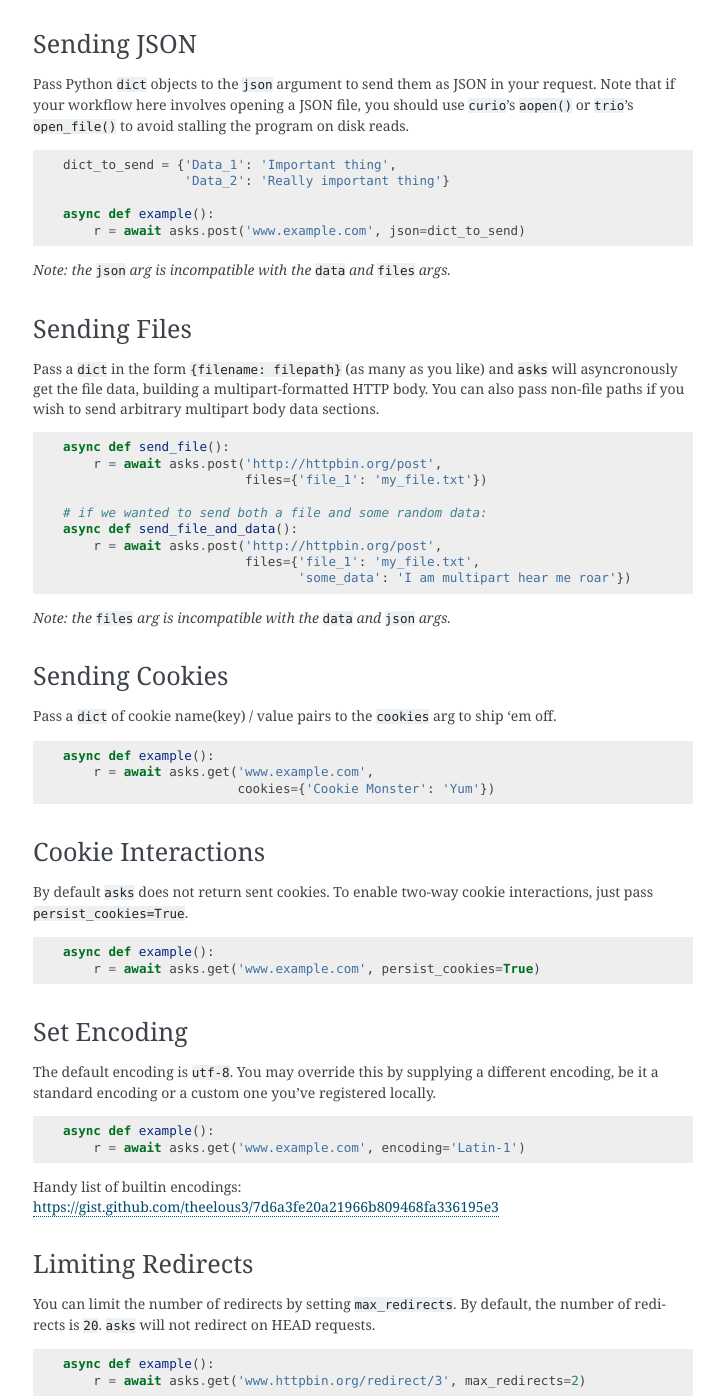
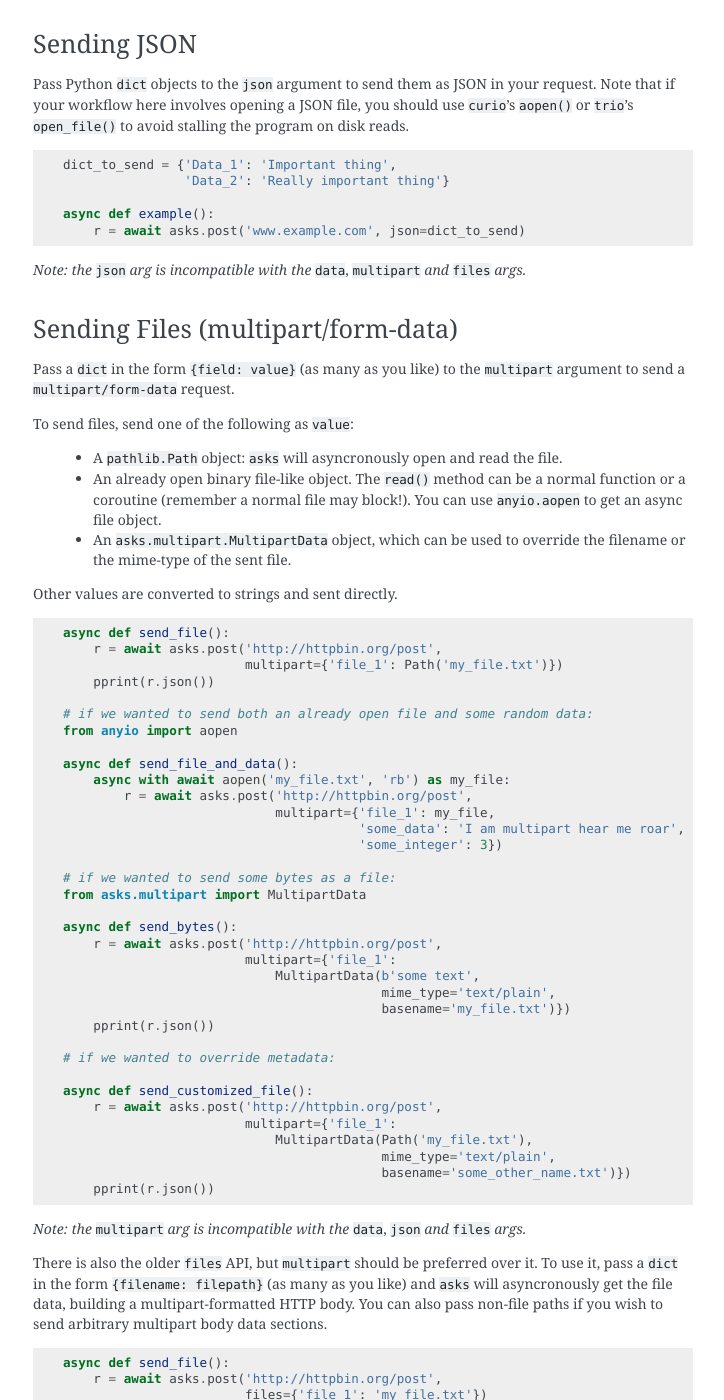
Before and after one commit to theelous3/asks, a Sphinx documentation site: the page built from docs/source/overview-of-funcs-and-args.rst, in a window 1280 px wide and 1400 px high, scrolled down 1428 px. Shown: the whole window, without its empty margins (387-1111 px from the left). Built offline with Sphinx 7.4.7, drawn with Linux system fonts in a browser that asks for light colours; some of the changed text lies outside the part shown.

Commit message:
Add documentation on multipart.

```diff
--- a/docs/source/overview-of-funcs-and-args.rst
+++ b/docs/source/overview-of-funcs-and-args.rst
@@ -56,7 +56,7 @@ You may also pass strings and iterables, ``asks`` will attempt to format them co
     # sends in request body:
     b'?Elmo+wants+data'
 
-*Note: the* ``data`` *arg is incompatible with the* ``files`` *and* ``json`` *args.*
+*Note: the* ``data`` *arg is incompatible with the* ``json``, ``multipart`` *and* ``files`` *args.*
 
 
 Custom Headers
@@ -81,14 +81,62 @@ Note that if your workflow here involves opening a JSON file, you should use ``c
     async def example():
         r = await asks.post('www.example.com', json=dict_to_send)
 
-*Note: the* ``json`` *arg is incompatible with the* ``data`` *and* ``files`` *args.*
+*Note: the* ``json`` *arg is incompatible with the* ``data``, ``multipart`` *and* ``files`` *args.*
 
 
-Sending Files
-_____________
+Sending Files (multipart/form-data)
+___________________________________
 
-Pass a ``dict`` in the form ``{filename: filepath}`` (as many as you like) and ``asks`` will asyncronously get the file data, building a multipart-formatted HTTP body.
-You can also pass non-file paths if you wish to send arbitrary multipart body data sections. ::
+Pass a ``dict`` in the form ``{field: value}`` (as many as you like) to the ``multipart`` argument to
+send a ``multipart/form-data`` request.
+
+To send files, send one of the following as ``value``:
+
+    - A ``pathlib.Path`` object: ``asks`` will asyncronously open and read the file.
+    - An already open binary file-like object. The ``read()`` method can be a normal function or a coroutine (remember a normal file may block!). You can use ``anyio.aopen`` to get an async file object.
+    - An ``asks.multipart.MultipartData`` object, which can be used to override the filename or the mime-type of the sent file.
+
+Other values are converted to strings and sent directly. ::
+
+    async def send_file():
+        r = await asks.post('http://httpbin.org/post',
+                            multipart={'file_1': Path('my_file.txt')})
+        pprint(r.json())
+
+    # if we wanted to send both an already open file and some random data:
+    from anyio import aopen
+
+    async def send_file_and_data():
+        async with await aopen('my_file.txt', 'rb') as my_file:
+            r = await asks.post('http://httpbin.org/post',
+                                multipart={'file_1': my_file,
+                                           'some_data': 'I am multipart hear me roar',
+                                           'some_integer': 3})
+
+    # if we wanted to send some bytes as a file:
+    from asks.multipart import MultipartData
+
+    async def send_bytes():
+        r = await asks.post('http://httpbin.org/post',
+                            multipart={'file_1':
+                                MultipartData(b'some text',
+                                              mime_type='text/plain',
+                                              basename='my_file.txt')})
+        pprint(r.json())
+
+    # if we wanted to override metadata:
+
+    async def send_customized_file():
+        r = await asks.post('http://httpbin.org/post',
+                            multipart={'file_1':
+                                MultipartData(Path('my_file.txt'),
+                                              mime_type='text/plain',
+                                              basename='some_other_name.txt')})
+        pprint(r.json())
+
+*Note: the* ``multipart`` *arg is incompatible with the* ``data``, ``json`` *and* ``files`` *args.*
+
+There is also the older ``files`` API, but ``multipart`` should be preferred over it. To use it, pass a ``dict`` in the form ``{filename: filepath}`` (as many as you like) and ``asks`` will asyncronously get the file data, building a multipart-formatted HTTP body. You can also pass non-file paths if you wish to send arbitrary multipart body data sections. ::
 
     async def send_file():
         r = await asks.post('http://httpbin.org/post',
@@ -100,7 +148,7 @@ You can also pass non-file paths if you wish to send arbitrary multipart body da
                             files={'file_1': 'my_file.txt',
                                    'some_data': 'I am multipart hear me roar'})
 
-*Note: the* ``files`` *arg is incompatible with the* ``data`` *and* ``json`` *args.*
+*Note: the* ``files`` *arg is incompatible with the* ``data``, ``json`` *and* ``multipart`` *args.*
 
 
 Sending Cookies
```
